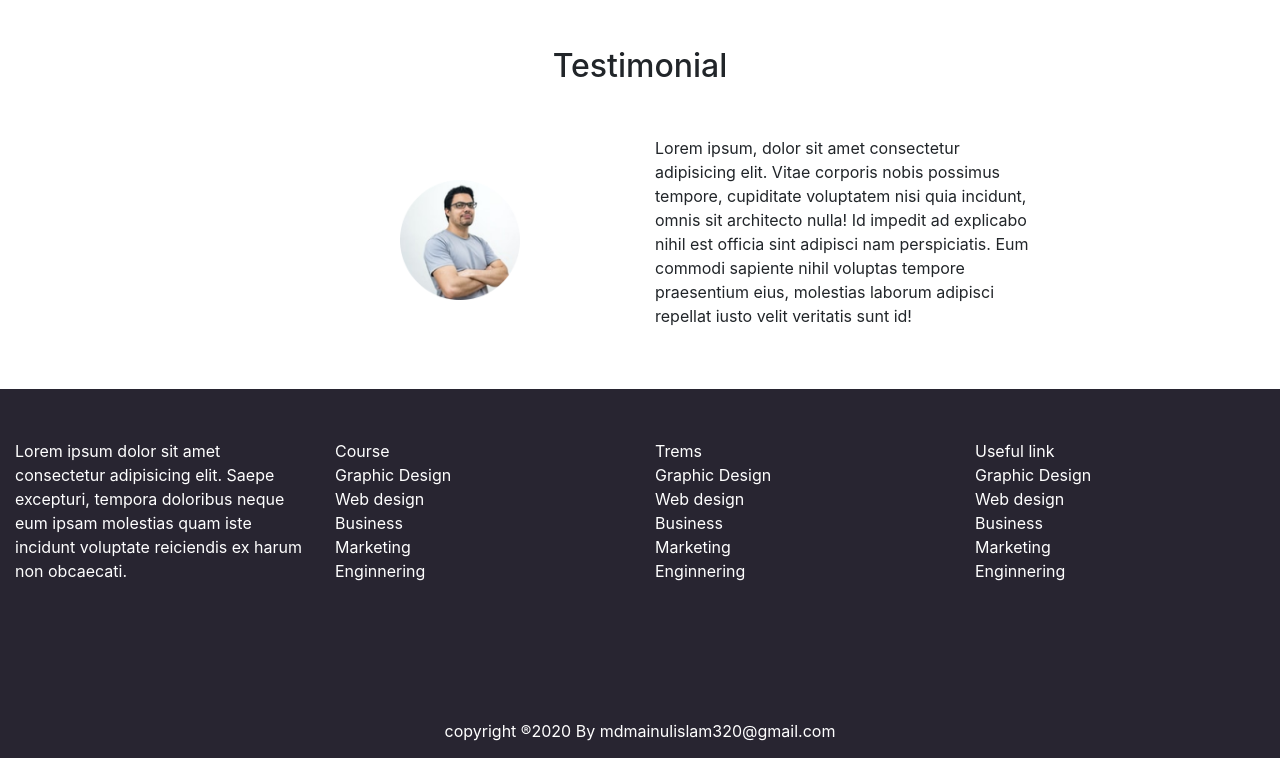
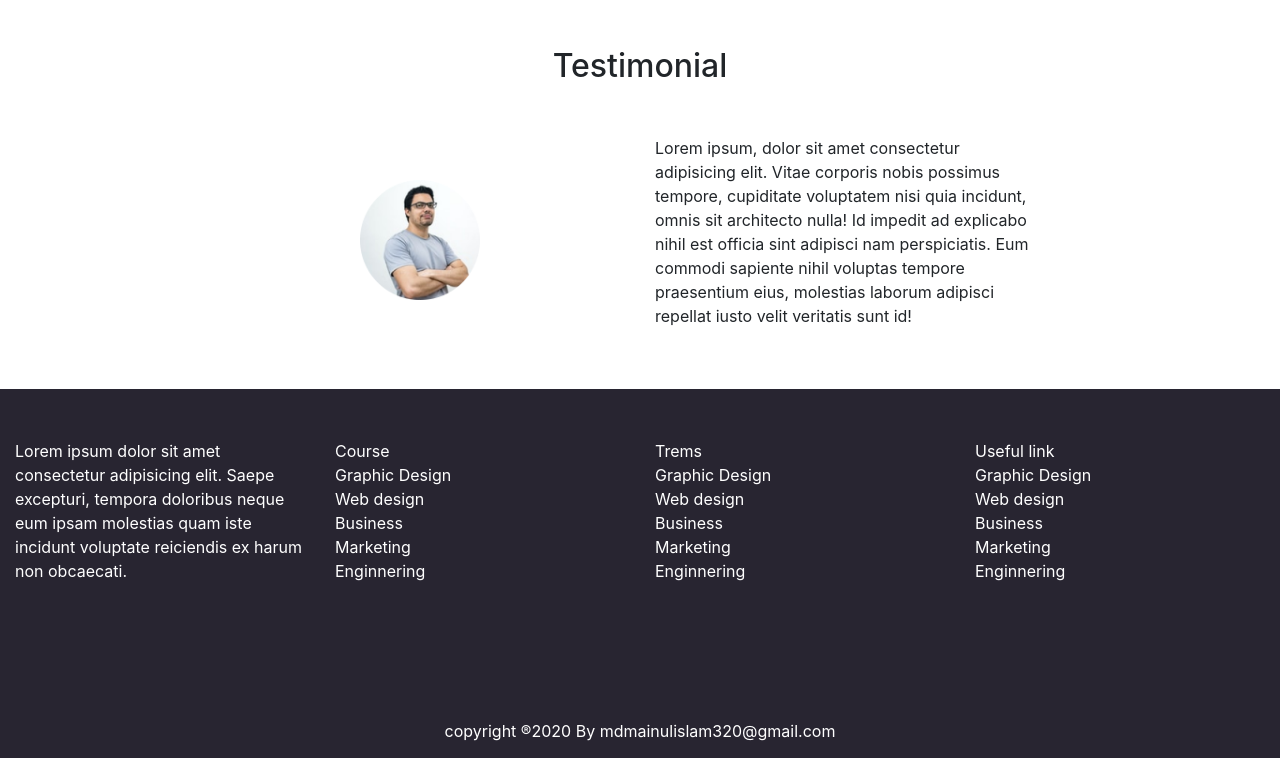
Before and after one commit to mainul786/E-School, a plain HTML site: page index.html in a window 1280 px wide. Shown: the part 1383-2141 px from the top of the page. Drawn offline with nearby package versions, Linux system fonts and the light colour scheme.

Commit message:
problem solve

```diff
--- a/style.css
+++ b/style.css
@@ -78,7 +78,7 @@ text-align: center;
 .testimonial-banar{
     width: 120px;
     height: 120px;
-    margin-left:400px ;
+    margin-left:360px ;
 }
 .testimonial-text{
     margin-right: 250px;
```
